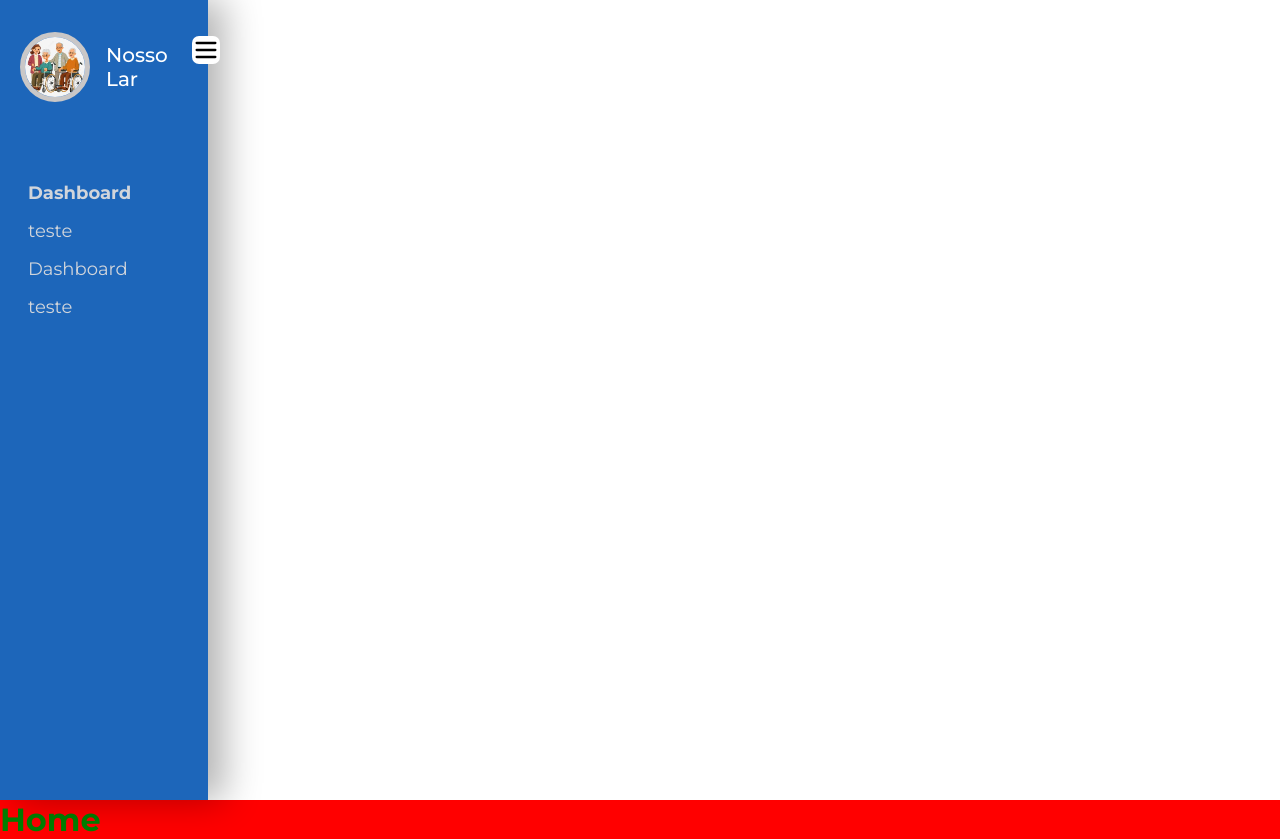
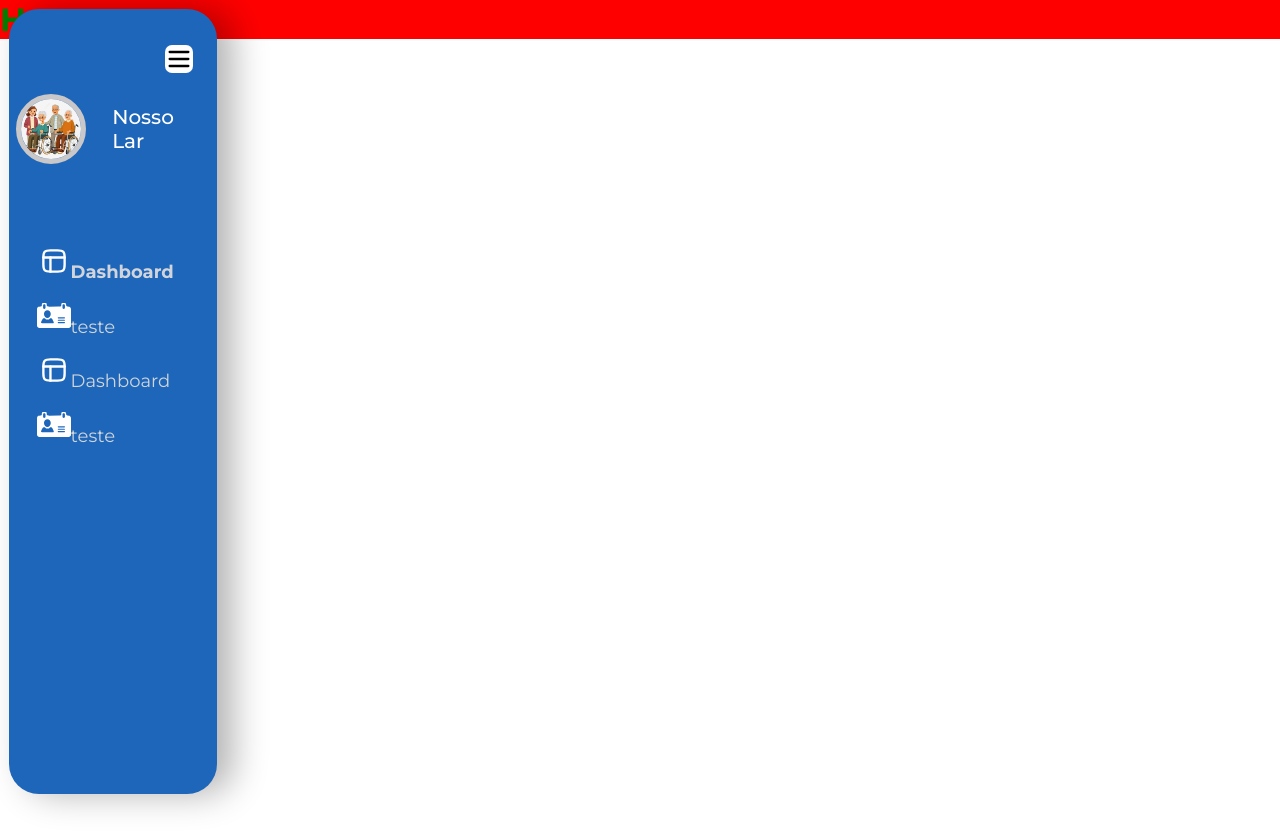
Before and after one commit to leocapeccir/gerimais, a React (Vite) app: page / in a window 1280 px wide. After the commit the page ends 800 px from the top, so only its background shows below. Built offline with nearby package versions, Linux system fonts and the light colour scheme.

Commit message:
chore: add modification

```diff
--- a/src/components/SideBarMenu/index.tsx
+++ b/src/components/SideBarMenu/index.tsx
@@ -9,7 +9,6 @@ function SideBarMenu() {
     { title: "teste", icon: "src/assets/visitor-identification-svgrepo-com.svg" },
     { title: "Dashboard", icon: "src/assets/dashboard-svgrepo-com.svg" },
     { title: "teste", icon: "src/assets/visitor-identification-svgrepo-com.svg" },
-
   ];
 
   return (
@@ -33,17 +32,22 @@ function SideBarMenu() {
         </div>
         <ul>
           {menuItems.map((item, index) => (
-            <li key={index} className={`menu-item ${index === 0 ? 'first-item' : ""}`}>
-              {!open ? (
-
+            <li key={index} className={`menu-item ${index === 0 ? "first-item" : ""}`}>
+              {open ? (
+                <div className="menu-content">
+                  <img
+                    src={item.icon}
+                    className="menu-icon"
+                    alt={item.title}
+                  />
+                  <span className="menu-title">{item.title}</span>
+                </div>
+              ) : (
                 <img
                   src={item.icon}
                   className="menu-icon"
                   alt={item.title}
                 />
-              ) : (
-
-                <span>{item.title}</span>
               )}
             </li>
           ))}
--- a/src/components/SideBarMenu/styles.css
+++ b/src/components/SideBarMenu/styles.css
@@ -1,20 +1,21 @@
-
 .sidebar {
   background-color: #1d66ba;
   height: 100vh;
   padding: 2rem 1.25rem 0;
-  position: relative;
+  position: fixed;
   transition: width 0.3s ease-in-out;
   box-shadow: 16px 0 35px rgba(0, 0, 0, 0.3);
+  height: calc(100% - 15px);
+  margin: 9px;
+  border-radius: 30px;
 }
-
 
 .sidebar .control-icon {
   position: absolute;
   cursor: pointer;
   top: 2.25rem;
   background-color: #ffffff;
-  right: -0.75rem;
+  right: 1.5rem;
   width: 1.75rem;
   height: 1.75rem;
   border-radius: 7px;
@@ -27,8 +28,11 @@
 
 .sidebar .logo-container {
   display: flex;
-  gap: 1rem;
+
   align-items: center;
+  justify-content: center;
+  padding-left: 66px;
+  padding-top: 53px;
 }
 
 .logo-container {
@@ -50,7 +54,6 @@
   transform: rotate(360deg);
   width: 70px;
   border-radius: 50%;
-
 }
 
 .sidebar h1 {
@@ -58,13 +61,14 @@
     font-size: 1.25rem;
     font-weight: 500;
     transition: transform 0.2s ease, opacity 0.2s ease;
+    padding-left: 26px;
+
 }
 
 .sidebar h1.hidden {
   transform: scale(0);
   opacity: 0;
 }
-
 
 .sidebar ul {
   padding-top: 4.5rem;
@@ -81,7 +85,6 @@
   transition: background-color 0.5s ease;
 }
 
-
 .sidebar ul li.mt-9 {
   margin-top: 2.25rem;
 }
@@ -95,7 +98,10 @@
 }
 
 .sidebar.closed {
-  width: 7.3rem;
+  width: 5.3rem;
+  margin: 0;
+  border-radius: 0;
+  height: -webkit-fill-available;
 }
 
 .sidebar.open {
@@ -105,7 +111,6 @@
 .first-item {
   font-weight: bold;
 }
-
 
 .main-content {
   height: 100vh;
@@ -119,6 +124,4 @@
 
 .menu-icon {
   width: 2.1rem;
-    margin-left: 10px;
-
 }
```
Lines whose indentation alone changed are shown as unchanged.
